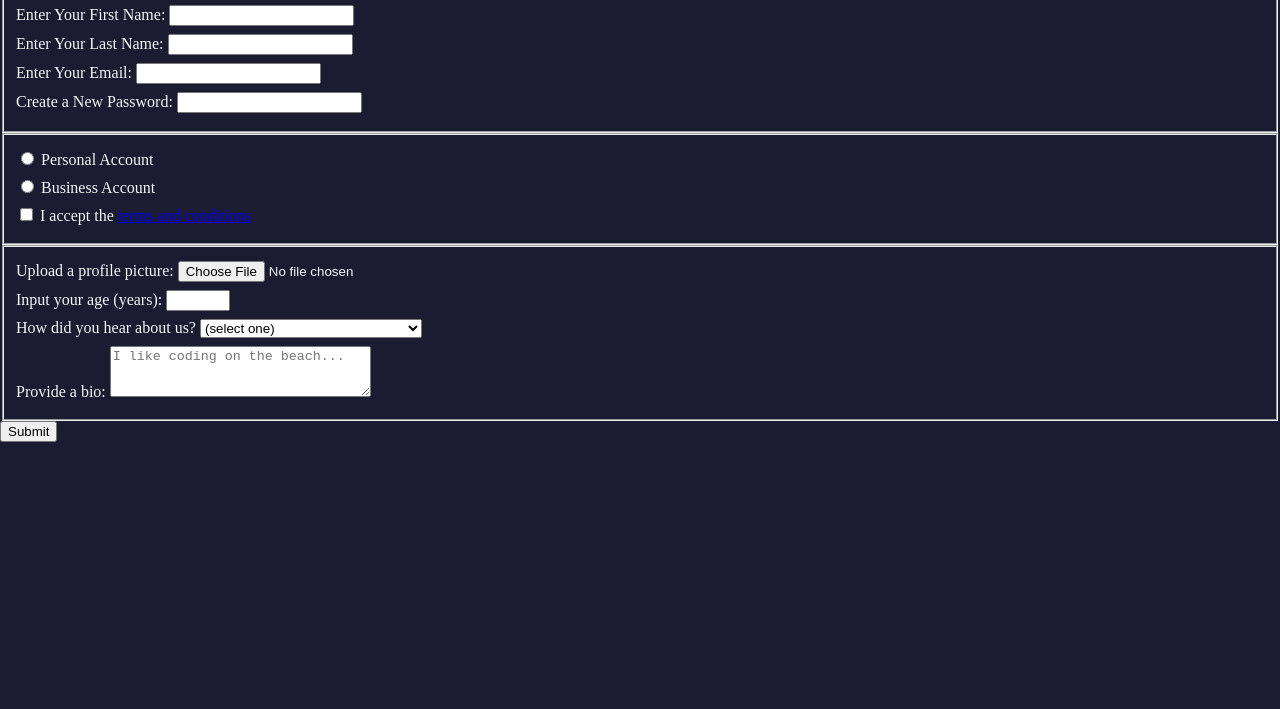
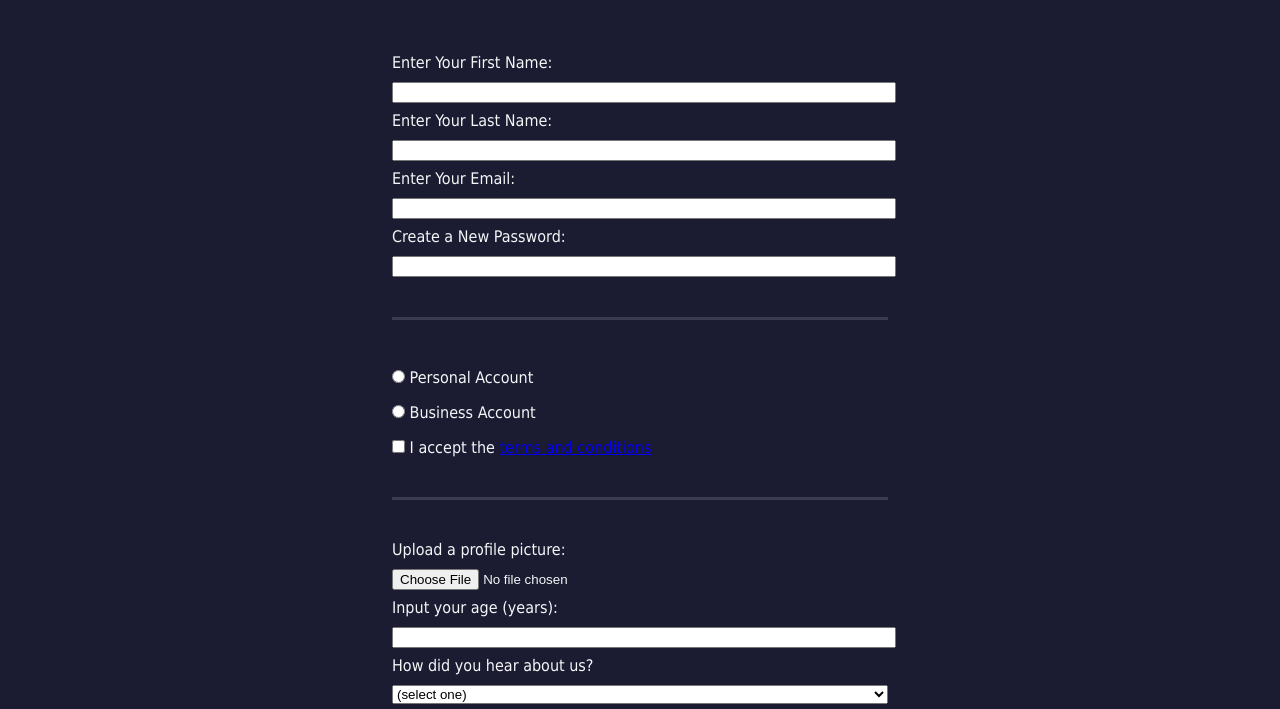
Before and after one commit to Zacharyjpeter/FCC-RegistrationForm, a plain HTML site: page index.html in a window 1280 px wide. Shown: the part 124-833 px from the top of the page. Drawn offline with Linux system fonts and the light colour scheme.

Commit message:
finished html and updated styling

```diff
--- a/index.html
+++ b/index.html
@@ -9,22 +9,22 @@
     <h1>Registration Form</h1>
     <p>Please fill out this form with the required information</p>
     <form method="post" action='https://register-demo.freecodecamp.org'>
-        <fieldset>
+      <fieldset>
         <label for="first-name">Enter Your First Name: <input id="first-name" name="first-name" type="text" required /></label>
         <label for="last-name">Enter Your Last Name: <input id="last-name" name="last-name" type="text" required /></label>
         <label for="email">Enter Your Email: <input id="email" name="email" type="email" required /></label>
         <label for="new-password">Create a New Password: <input id="new-password" name="new-password" type="password" pattern="[a-z0-5]{8,}" required /></label>
       </fieldset>
       <fieldset>
-        <label for="personal-account"><input id="personal-account" type="radio" name="account-type" /> Personal Account</label>
-        <label for="business-account"><input id="business-account" type="radio" name="account-type" /> Business Account</label>
+        <label for="personal-account"><input id="personal-account" type="radio" name="account-type" class="inline" /> Personal Account</label>
+        <label for="business-account"><input id="business-account" type="radio" name="account-type" class="inline" /> Business Account</label>
         <label for="terms-and-conditions">
-          <input id="terms-and-conditions" type="checkbox" required name="terms-and-conditions" /> I accept the <a href="https://www.freecodecamp.org/news/terms-of-service/">terms and conditions</a>
+          <input id="terms-and-conditions" type="checkbox" required name="terms-and-conditions" class="inline" /> I accept the <a href="https://www.freecodecamp.org/news/terms-of-service/">terms and conditions</a>
         </label>
       </fieldset>
       <fieldset>
-        <label for="profile-picture">Upload a profile picture: <input id="profile-picture" type="file"/></label>
-        <label for="age">Input your age (years): <input id="age" type="number" min="13" max="120" /></label>
+        <label for="profile-picture">Upload a profile picture: <input id="profile-picture" type="file" name="file" /></label>
+        <label for="age">Input your age (years): <input id="age" type="number" name="age" min="13" max="120" /></label>
         <label for="referrer">How did you hear about us?
           <select id="referrer" name="referrer">
             <option value="">(select one)</option>
@@ -35,7 +35,7 @@
           </select>
         </label>
         <label for="bio">Provide a bio:
-          <textarea id ="bio" rows="3" cols="30" placeholder="I like coding on the beach..."></textarea>
+          <textarea id="bio" name="bio" rows="3" cols="30" placeholder="I like coding on the beach..."></textarea>
         </label>
       </fieldset>
       <input type="submit" value="Submit" />
--- a/styles.css
+++ b/styles.css
@@ -4,9 +4,45 @@ body {
   margin: 0;
   background-color: #1b1b32;
   color: #f5f6f7;
+  font-family: Tahoma;
+  font-size: 16px;
+}
+
+h1, p {
+  margin: 1em auto;
+  text-align: center;
+}
+
+form {
+  width: 60vw;
+  max-width: 500px;
+  min-width: 300px;
+  margin: 0 auto;
+}
+
+fieldset {
+  border: none;
+  padding: 2rem 0;
+  border-bottom: 3px solid #3b3b4f;
+}
+
+fieldset:last-of-type {
+  border-bottom: none;
 }
 
 label {
   display: block;
   margin: 0.5rem 0;
 }
+
+input,
+textarea,
+select {
+  margin: 10px 0 0 0;
+  width: 100%;
+}
+
+.inline {
+  width: unset;
+
+}
```
Lines whose indentation alone changed are shown as unchanged.
